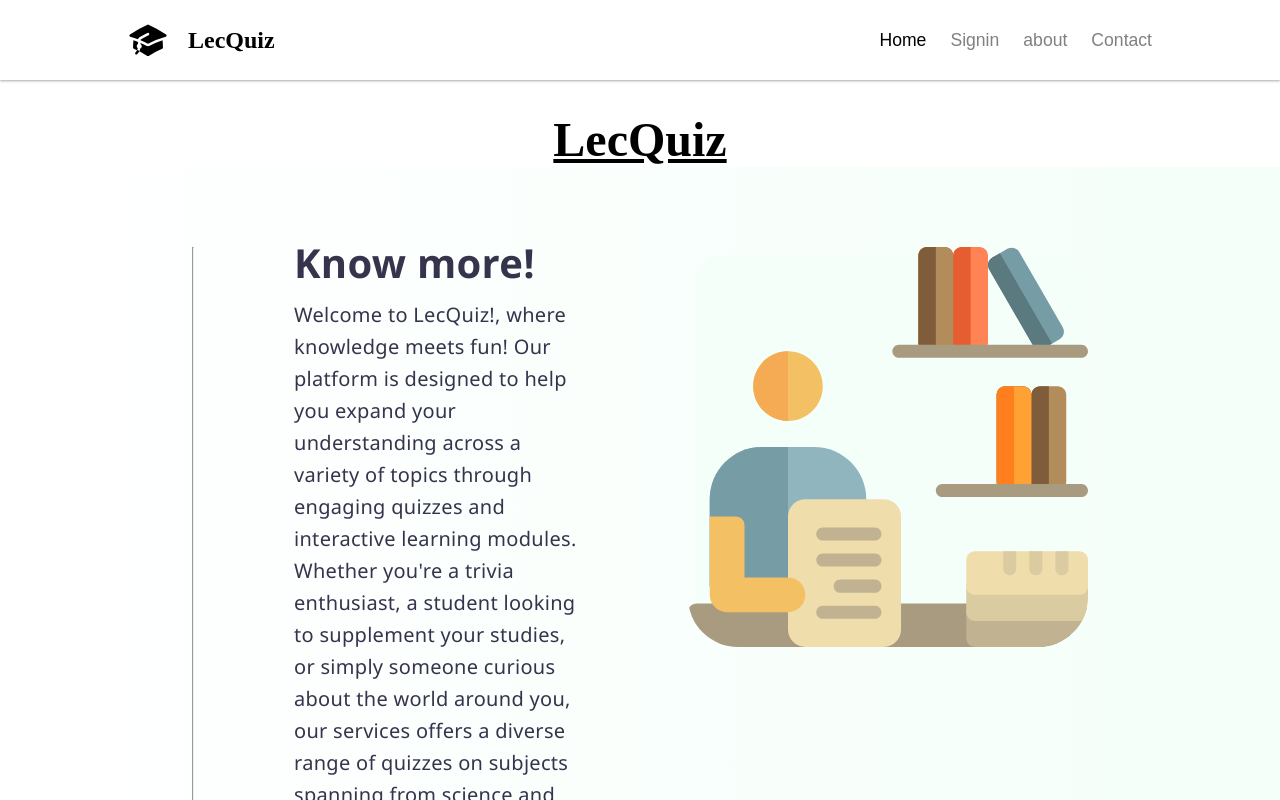
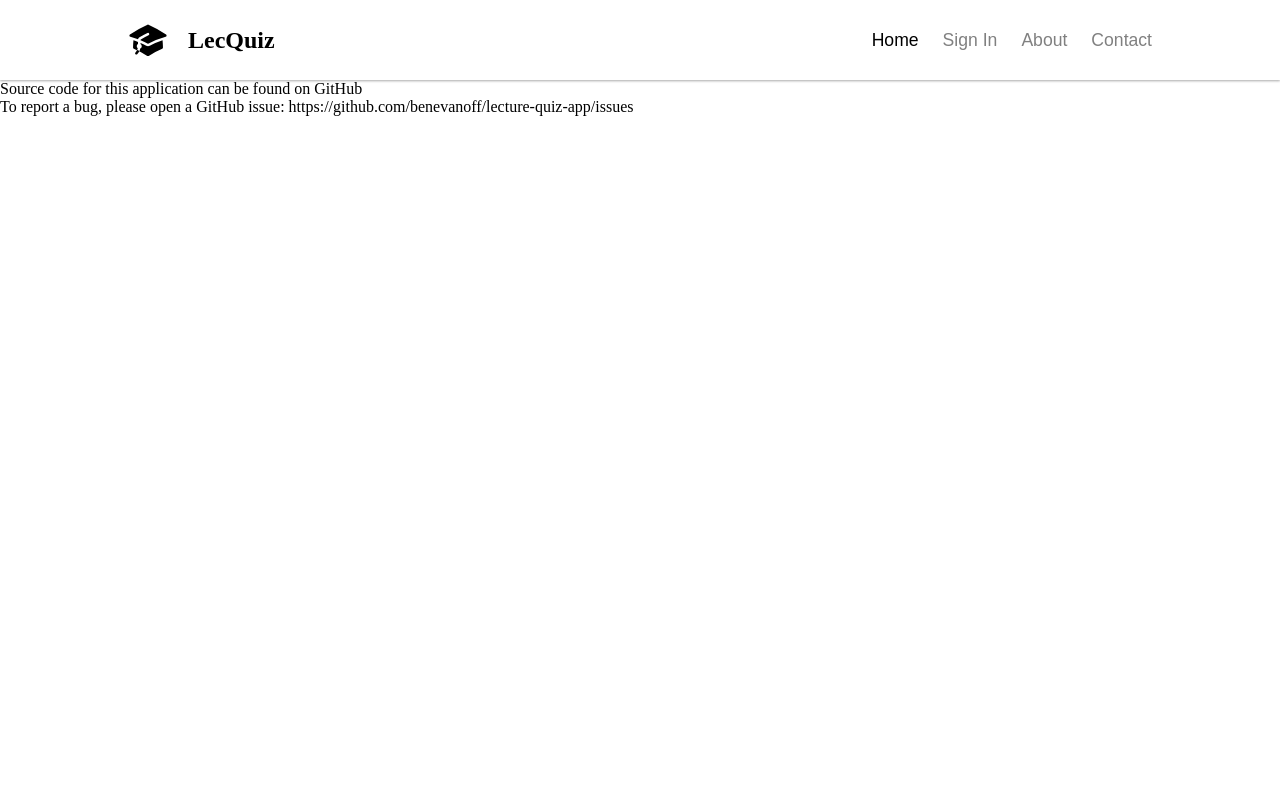
Before and after one commit to benevanoff/lecture-quiz-app, a React (Vite) app in the folder frontend/: page /contact in a window 1280 px wide. Shown: the top 800 px of the page. Built offline with nearby package versions, Linux system fonts and the light colour scheme.

Commit message:
make navbar navigate

```diff
--- a/frontend/src/App.jsx
+++ b/frontend/src/App.jsx
@@ -1,28 +1,24 @@
 import './App.css'
-// import { Route, Routes } from 'react-router-dom';
-// import { BrowserRouter as Router, Route, Switch, Link } from 'react-router-dom';
+import { Route, Routes } from 'react-router-dom';
+import { BrowserRouter } from 'react-router-dom';
 import About from './components/About/About';
 import Contact from './components/Contact/Contact';
 import Header from './components/Home/Header'
 import Navbar from './components/Navbar/Navbar'
 
-function App() {
+const App = () => {
+  return (
+    <>
+      <BrowserRouter>
+        <Navbar />
+        <Routes>
+          <Route path="/" element={<Header />} />
+          <Route path="/about" element={<About />} />
+          <Route path="/contact" element={<Contact />} />
+        </Routes>
+      </BrowserRouter>
+    </>
+  );
+};
 
-return(
-  <>
-  <Navbar/>
-  <Header/>
-  </>
-)
-//   return <Router>
-//     <Navbar />
-//     <Header />
-// {/*
-//   <Switch>
-//     <Route exact path="/" component={Home} />
-//     <Route path="/About/About" component={About} />
-//   </Switch>
-//   </Router> */}
-}
-
-export default App
+export default App;
--- a/frontend/src/components/Contact/Contact.jsx
+++ b/frontend/src/components/Contact/Contact.jsx
@@ -3,10 +3,8 @@ import React from "react";
 const Contact = () => {
     return (
         <>
-
-
-
-
+            <p>Source code for this application can be found on GitHub</p>
+            <p>To report a bug, please open a GitHub issue: https://github.com/benevanoff/lecture-quiz-app/issues</p>
         </>
     )
 }
--- a/frontend/src/components/Home/Header.jsx
+++ b/frontend/src/components/Home/Header.jsx
@@ -12,7 +12,7 @@ const header = () => {
                 <p>Welcome to LecQuiz!, where knowledge meets fun! Our platform is designed to help you expand your understanding across a variety of topics through engaging quizzes and interactive learning modules. Whether you're a trivia enthusiast, a student looking to supplement your studies, or simply someone curious about the world around you, our services offers a diverse range of quizzes on subjects spanning from science and history to literature. With each quiz, you'll not only test your existing knowledge but also uncover new facts and insights, making learning an enjoyable and rewarding experience. Join our community of curious minds and embark on a journey of continuous!</p>
             </div>
             <div className={styles.side_img}>
-                <img src="../../../public/home-header-image.svg" alt="img" />
+                <img src="../../public/home-header-image.svg" alt="img" />
             </div>
         </div>
         </>
--- a/frontend/src/components/Navbar/Navbar.jsx
+++ b/frontend/src/components/Navbar/Navbar.jsx
@@ -1,9 +1,12 @@
 import React from "react";
 import styles from"./Navbar.module.css"
+import { useNavigate } from "react-router-dom";
 import { HiAcademicCap } from "react-icons/hi2";
 
 const Navbar = () => {
-    const options = ["Home", "Signin", "about", "Contact"]
+    const options = ["Home", "Sign In", "About", "Contact"]
+    const links = {"Home": "/", "Sign In": "/signin", "About": "/about", "Contact": "contact"};
+    const nav = useNavigate();
 
     return (
         <>
@@ -15,7 +18,7 @@ const Navbar = () => {
                 <div className={styles.list_container}>
                     <ul className={styles.ul_options}>
                         {options.map((option) => {
-                            return <li key={option}>{option}</li>
+                            return <li key={option} onClick={() => {nav(links[option])}}>{option}</li>
                         })}
                     </ul>
                 </div>
```
